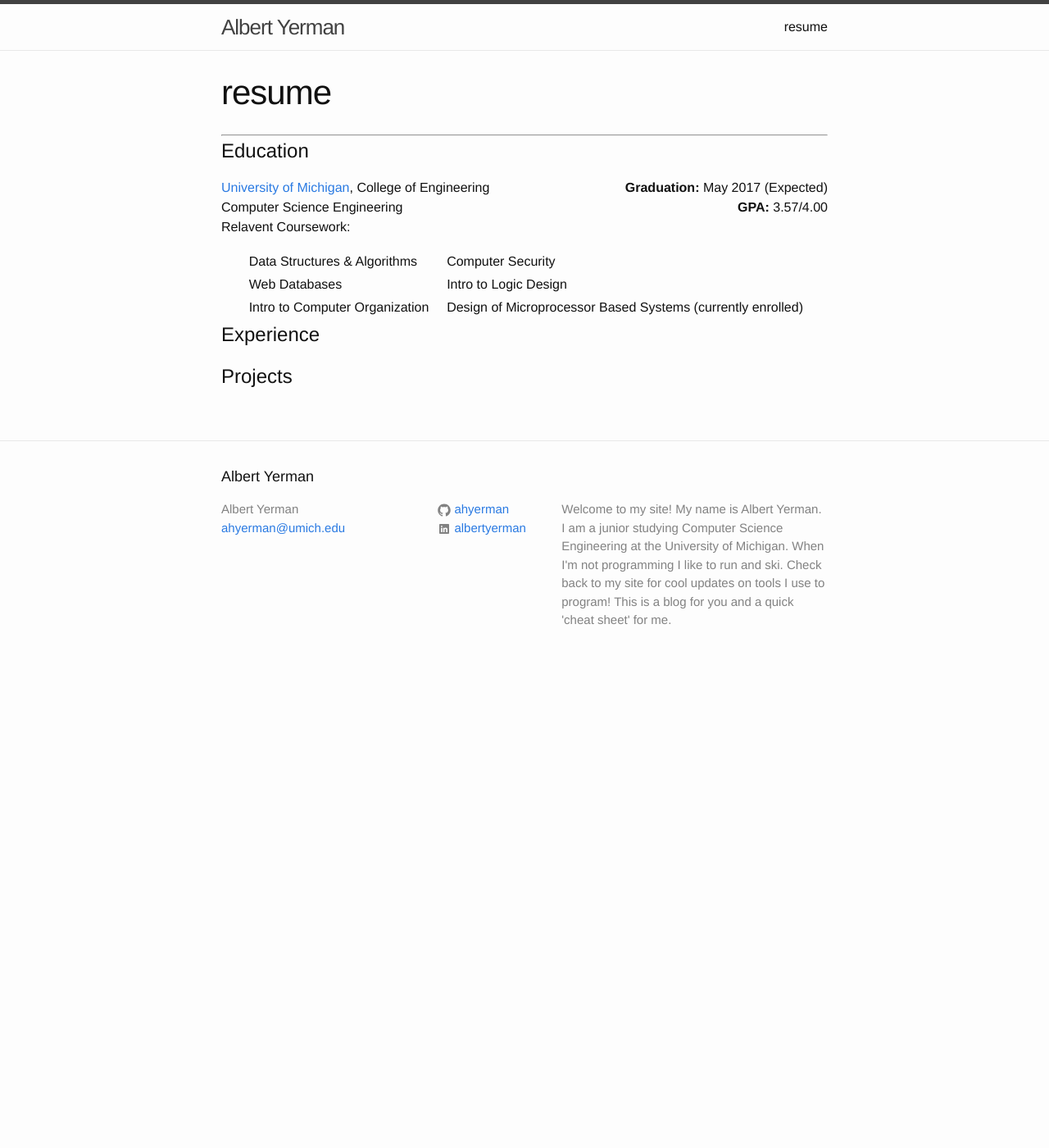
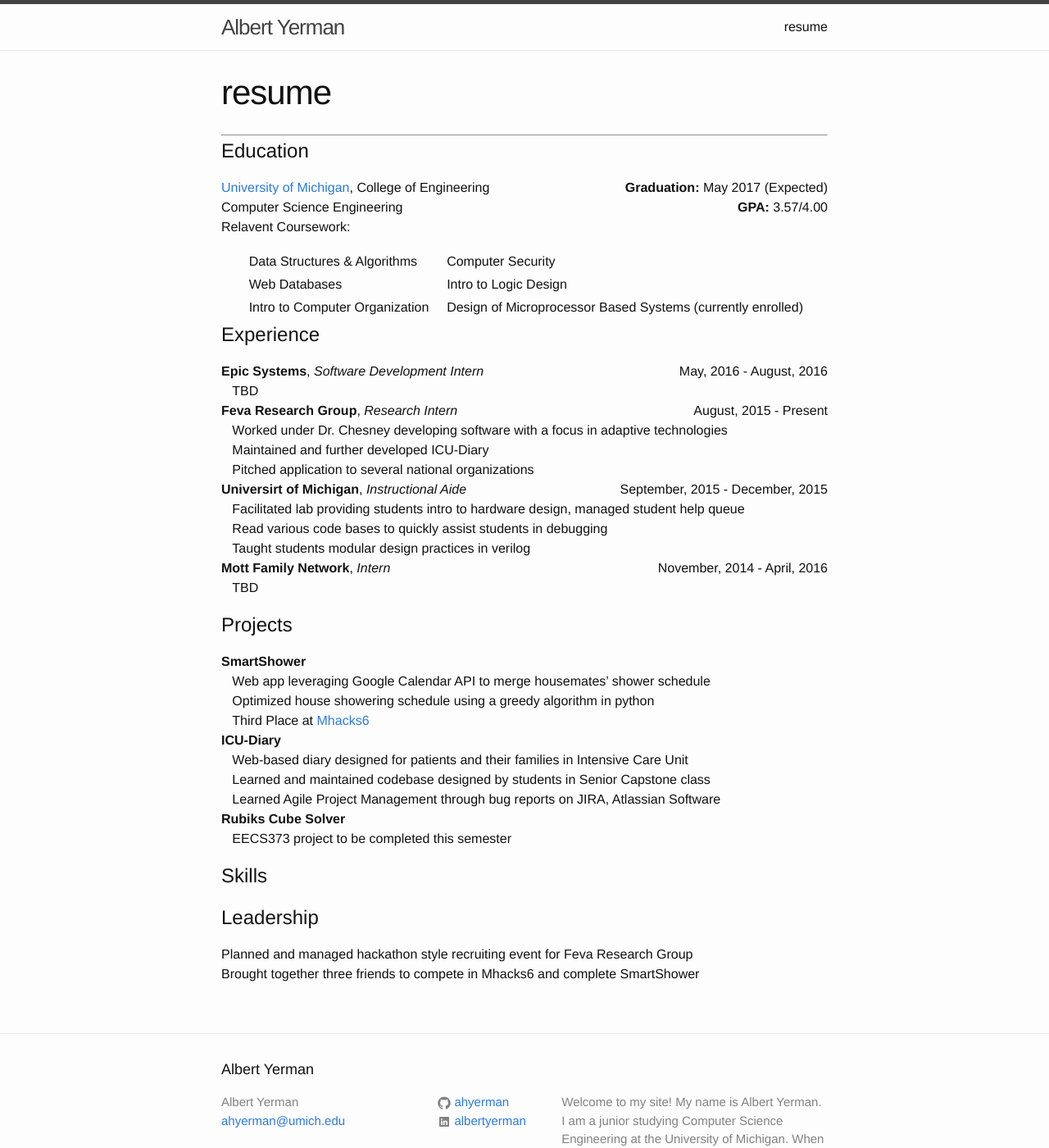
Before and after one commit to ahyerman/mysite, a Jekyll site: the page built from resume.md, in a window 1280 px wide and 1400 px high. Shown: the whole window at 82% size. Built offline with Jekyll 4.4.1, drawn with Linux system fonts in a browser that asks for light colours.

Commit message:
more resume addtions. added various catagories

```diff
--- a/resume.md
+++ b/resume.md
@@ -15,6 +15,34 @@
 &nbsp;&nbsp;&nbsp;&nbsp;&nbsp;&nbsp;| Intro to Computer Organization | &nbsp;&nbsp;&nbsp; Design of Microprocessor Based Systems (currently enrolled) |
 
 # Experience
+**Epic Systems**, *Software Development Intern* <span style="float:right"> May, 2016 - August, 2016 </span>
+&nbsp;&nbsp;&nbsp;TBD
+**Feva Research Group**, *Research Intern* <span style="float:right"> August, 2015 - Present </span>
+&nbsp;&nbsp;&nbsp;Worked under Dr. Chesney developing software with a focus in adaptive technologies
+&nbsp;&nbsp;&nbsp;Maintained and further developed ICU-Diary
+&nbsp;&nbsp;&nbsp;Pitched application to several national organizations
+**Universirt of Michigan**, *Instructional Aide* <span style="float:right"> September, 2015 - December, 2015 </span>
+&nbsp;&nbsp;&nbsp;Facilitated lab providing students intro to hardware design, managed student help queue
+&nbsp;&nbsp;&nbsp;Read various code bases to quickly assist students in debugging
+&nbsp;&nbsp;&nbsp;Taught students modular design practices in verilog
+**Mott Family Network**, *Intern* <span style="float:right"> November, 2014 - April, 2016 </span>
+&nbsp;&nbsp;&nbsp;TBD
+
+# Projects
+**SmartShower**
+&nbsp;&nbsp;&nbsp;Web app leveraging Google Calendar API to merge housemates’ shower schedule
+&nbsp;&nbsp;&nbsp;Optimized house showering schedule using a greedy algorithm in python
+&nbsp;&nbsp;&nbsp;Third Place at [Mhacks6](http://devpost.com/software/smartshower-3hiu74)
+**ICU-Diary**
+&nbsp;&nbsp;&nbsp;Web-based diary designed for patients and their families in Intensive Care Unit
+&nbsp;&nbsp;&nbsp;Learned and maintained codebase designed by students in Senior Capstone class
+&nbsp;&nbsp;&nbsp;Learned Agile Project Management through bug reports on JIRA, Atlassian Software
+**Rubiks Cube Solver**
+&nbsp;&nbsp;&nbsp;EECS373 project to be completed this semester
+
+# Skills
 
 
-# Projects
+# Leadership
+Planned and managed hackathon style recruiting event for Feva Research Group
+Brought together three friends to compete in Mhacks6 and complete SmartShower
```
